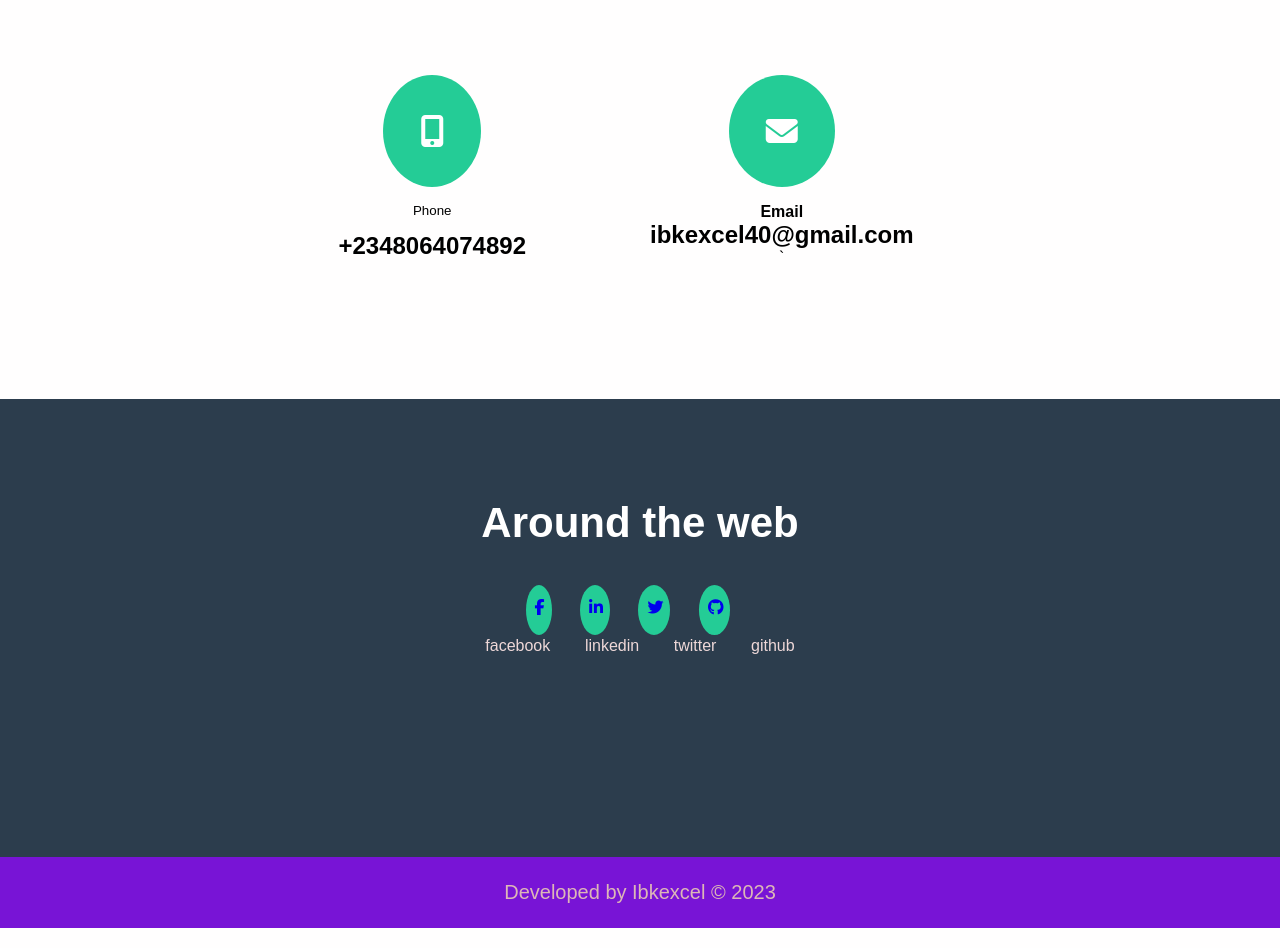
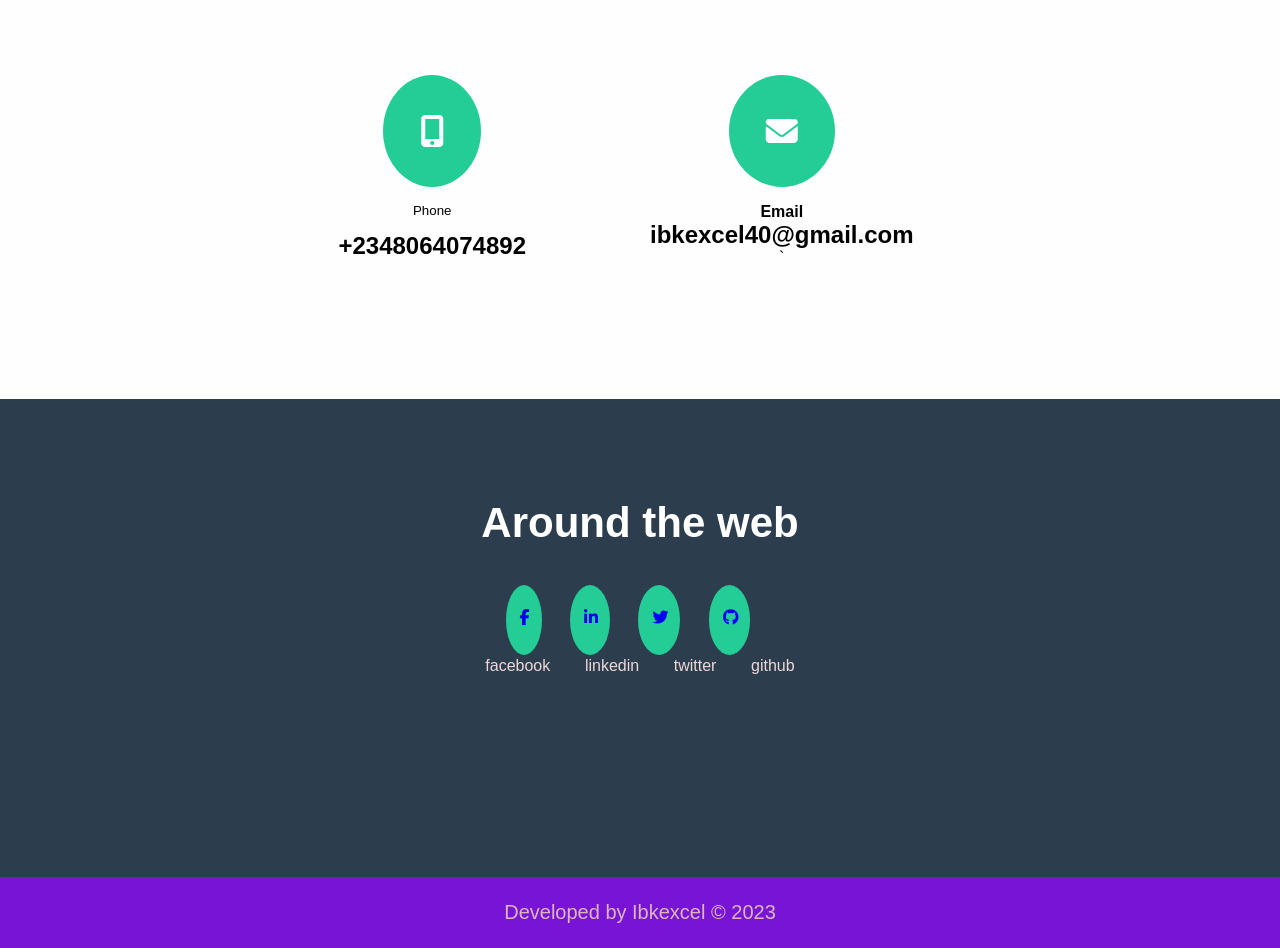
Before and after one commit to ibkexcel/webproject, a plain HTML site: page index.html in a window 1280 px wide. Shown: the part 2891-3839 px from the top of the page. Drawn offline with Linux system fonts and the light colour scheme.

Commit message:
Update index.css

```diff
--- a/index.css
+++ b/index.css
@@ -241,7 +241,7 @@ nav .menu-list{
    display: inline-block;
    margin-right: 24px;
    background-color: #24cc96;
-   padding: 14px 7px 18px 9px;
+   padding: 24px 12px 28px 14px;
    border-radius: 100%;
 }
 #navbar span a{
```
